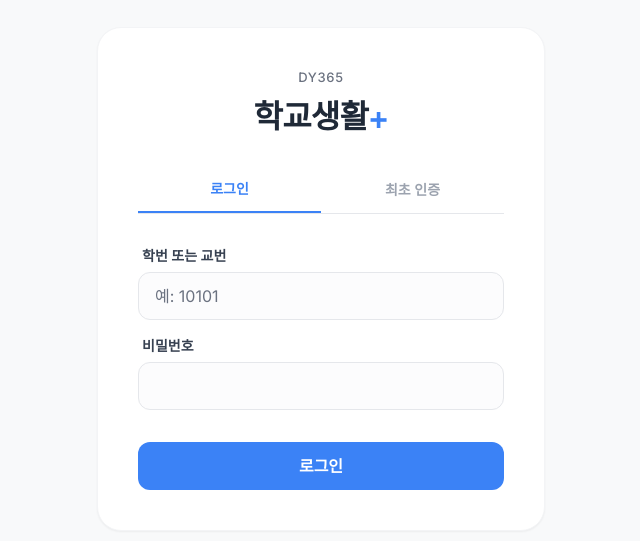
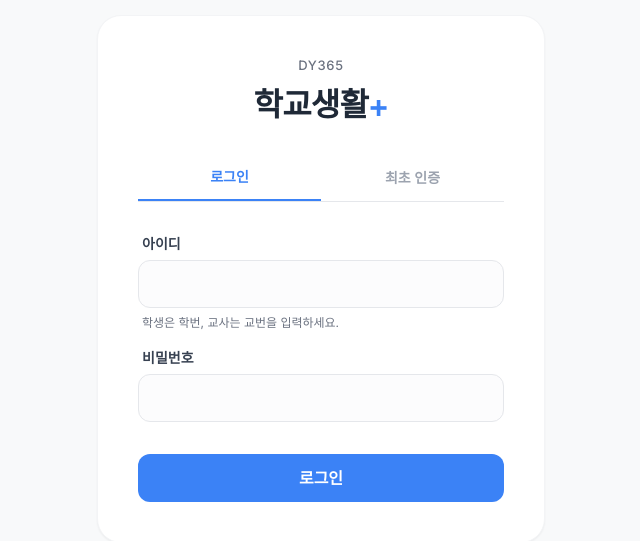
Before and after one commit to shrlrk/webportal2, a React (Vite) app: page /login in a window 1280 px wide. Shown: the part 121-662 px from the top of the page, without its empty margins (319-959 px from the left). Built offline with nearby package versions, Linux system fonts and the light colour scheme; no server answers.

Commit message:
Update LoginPage UI: change label to 아이디 and add helper text

```diff
--- a/src/pages/LoginPage.tsx
+++ b/src/pages/LoginPage.tsx
@@ -92,8 +92,9 @@ const LoginPage: React.FC = () => {
         {tab === 'login' ? (
           <form onSubmit={handleLogin} className="flex flex-col gap-4">
             <div>
-              <label className="block text-sm font-semibold text-gray-700 mb-1.5 ml-1">학번 또는 교번</label>
-              <input type="text" required value={loginId} onChange={e => setLoginId(e.target.value)} className="w-full h-12 px-4 rounded-xl border border-gray-200 focus:border-blue-500 focus:ring-2 focus:ring-blue-50 outline-none transition-all bg-gray-50/50 text-gray-800" placeholder="예: 10101" />
+              <label className="block text-sm font-semibold text-gray-700 mb-1.5 ml-1">아이디</label>
+              <input type="text" required value={loginId} onChange={e => setLoginId(e.target.value)} className="w-full h-12 px-4 rounded-xl border border-gray-200 focus:border-blue-500 focus:ring-2 focus:ring-blue-50 outline-none transition-all bg-gray-50/50 text-gray-800" />
+              <p className="text-[12px] text-gray-500 mt-1.5 ml-1 text-left">학생은 학번, 교사는 교번을 입력하세요.</p>
             </div>
             <div>
               <label className="block text-sm font-semibold text-gray-700 mb-1.5 ml-1">비밀번호</label>
@@ -106,8 +107,9 @@ const LoginPage: React.FC = () => {
         ) : (
           <form onSubmit={handleVerify} className="flex flex-col gap-4">
             <div>
-              <label className="block text-sm font-semibold text-gray-700 mb-1.5 ml-1">학번 또는 교번</label>
+              <label className="block text-sm font-semibold text-gray-700 mb-1.5 ml-1">아이디</label>
               <input type="text" required value={verifyId} onChange={e => setVerifyId(e.target.value)} className="w-full h-12 px-4 rounded-xl border border-gray-200 focus:border-blue-500 focus:ring-2 focus:ring-blue-50 outline-none transition-all bg-gray-50/50 text-gray-800" />
+              <p className="text-[12px] text-gray-500 mt-1.5 ml-1 text-left">학생은 학번, 교사는 교번을 입력하세요.</p>
             </div>
             <div>
               <label className="block text-sm font-semibold text-gray-700 mb-1.5 ml-1">이름</label>
```
